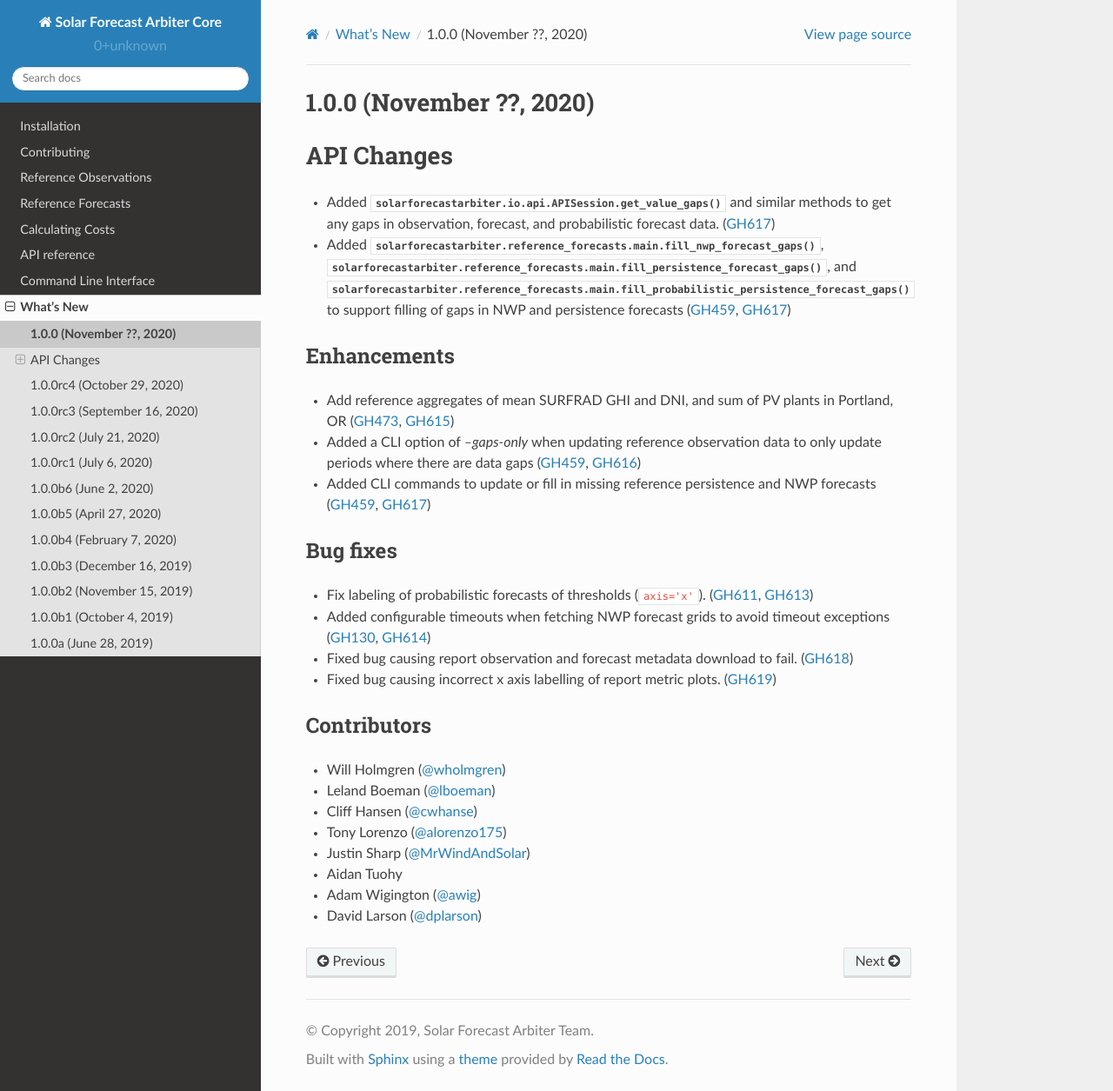
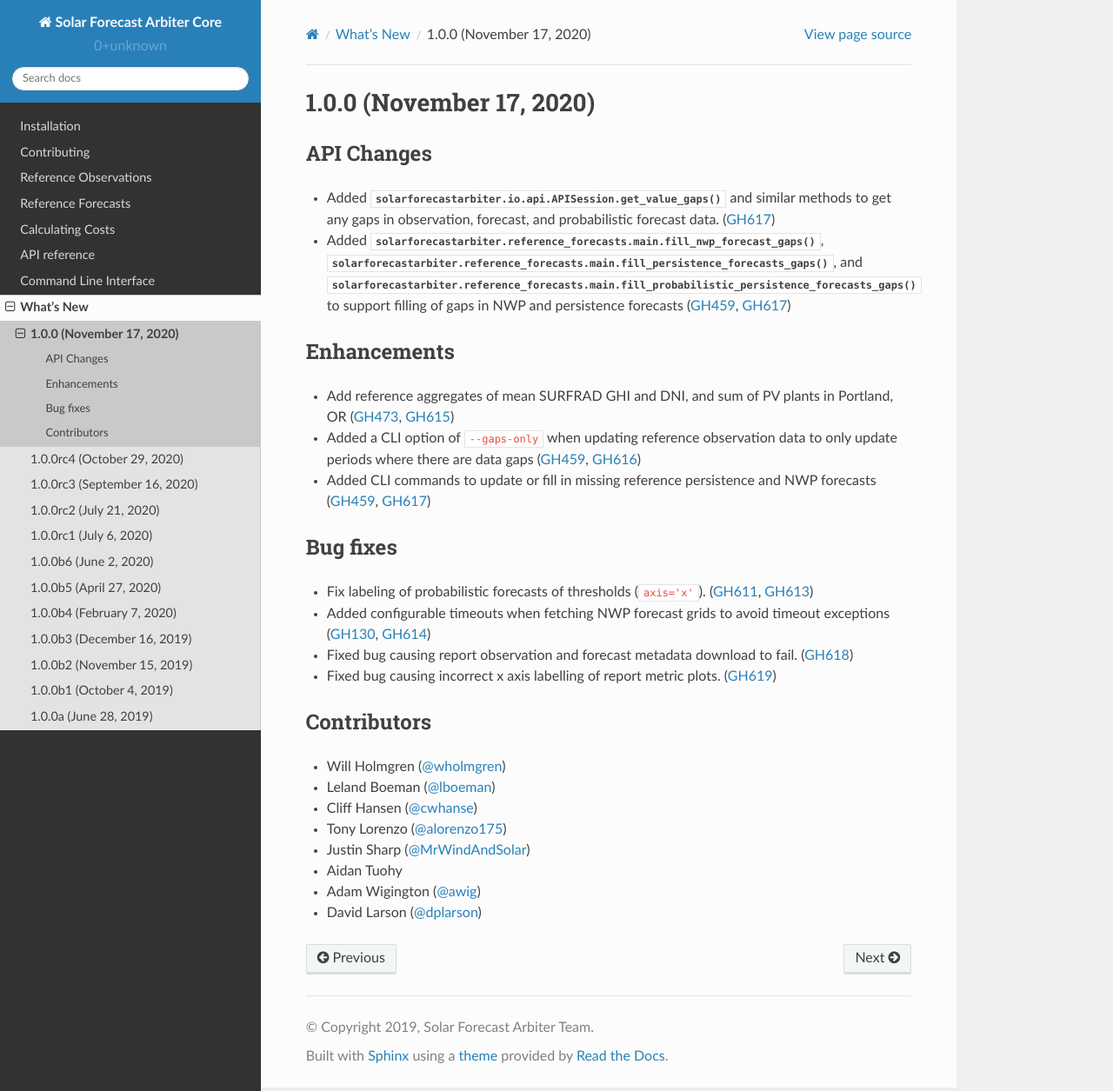
Before and after one commit to SolarArbiter/solarforecastarbiter-core, a Sphinx documentation site: the page built from docs/source/whatsnew/1.0.0.rst, in a window 1280 px wide and 1255 px high. Shown: the whole window at 87% size. Built offline with Sphinx 7.4.7 and the Read the Docs theme 2.0.0, drawn with Linux system fonts in a browser that asks for light colours.

Commit message:
update 1.0 date (#620)
* update 1.0 date

* tweak

```diff
--- a/docs/source/whatsnew/1.0.0.rst
+++ b/docs/source/whatsnew/1.0.0.rst
@@ -2,17 +2,17 @@
 
 .. py:currentmodule:: solarforecastarbiter
 
-1.0.0 (November ??, 2020)
+1.0.0 (November 17, 2020)
 -------------------------
 
 API Changes
------------
+~~~~~~~~~~~
 * Added :py:func:`solarforecastarbiter.io.api.APISession.get_value_gaps`
   and similar methods to get any gaps in observation, forecast, and
   probabilistic forecast data. (:pull:`617`)
 * Added :py:func:`solarforecastarbiter.reference_forecasts.main.fill_nwp_forecast_gaps`,
-  :py:func:`solarforecastarbiter.reference_forecasts.main.fill_persistence_forecast_gaps`,
-  and :py:func:`solarforecastarbiter.reference_forecasts.main.fill_probabilistic_persistence_forecast_gaps`
+  :py:func:`solarforecastarbiter.reference_forecasts.main.fill_persistence_forecasts_gaps`,
+  and :py:func:`solarforecastarbiter.reference_forecasts.main.fill_probabilistic_persistence_forecasts_gaps`
   to support filling of gaps in NWP and persistence forecasts
   (:issue:`459`, :pull:`617`)
 
@@ -21,7 +21,7 @@
 ~~~~~~~~~~~~
 * Add reference aggregates of mean SURFRAD GHI and DNI, and
   sum of PV plants in Portland, OR (:issue:`473`, :pull:`615`)
-* Added a CLI option of `--gaps-only` when updating reference
+* Added a CLI option of ``--gaps-only`` when updating reference
   observation data to only update periods where there are data
   gaps (:issue:`459`, :pull:`616`)
 * Added CLI commands to update or fill in missing reference
```
